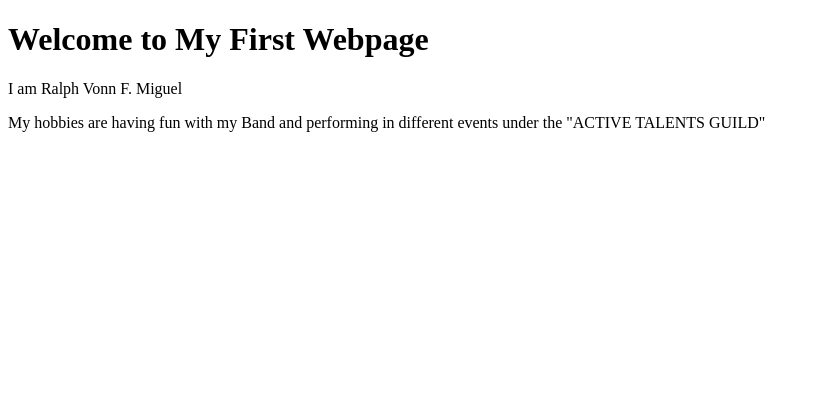
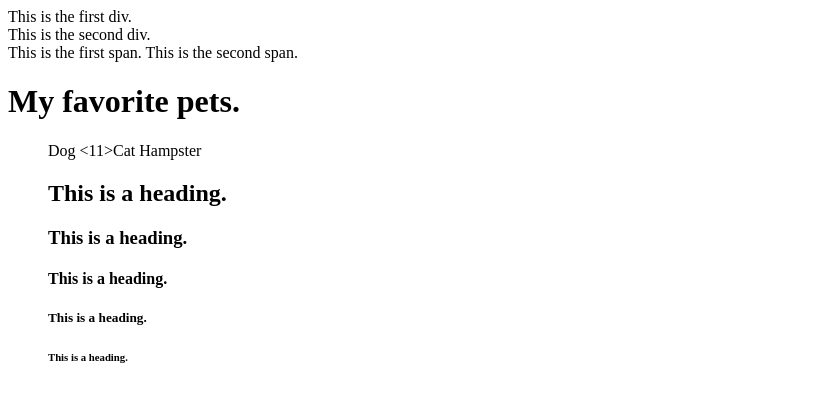
Before and after one commit to VonnzkiMA/supercalifragaglistic, a plain HTML site: page index.html in a window 1280 px wide. Shown: the whole page, without its empty margins (0-820 px from the left). Drawn offline with Linux system fonts and the light colour scheme.

Commit message:
Update index.html

```diff
--- a/index.html
+++ b/index.html
@@ -11,8 +11,21 @@
     <link rel="icon" href="icon.png" type="image/gif">
 </head>
 <body>
-    <h1>Welcome to My First Webpage</h1>
-    <p>I am Ralph Vonn F. Miguel</p>
-    <p>My hobbies are having fun with my Band and performing in different events under the "ACTIVE TALENTS GUILD"</p>
+     <div>This is the first div.</div>
+	 <div>This is the second div.</div>
+
+	 <span>This is the first span.</span>
+	 <span>This is the second span.</span>
+
+	 <h1>My favorite pets.</h1>
+	 <ol>
+	    <ll>Dog</ll>
+		<11>Cat</ll>
+		<ll>Hampster</ll>
+	 <h2>This is a heading.</h2>
+	 <h3>This is a heading.</h3>
+	 <h4>This is a heading.</h4>
+	 <h5>This is a heading.</h5>
+	 <h6>This is a heading.</h6>
 </body>
 </html>
```
